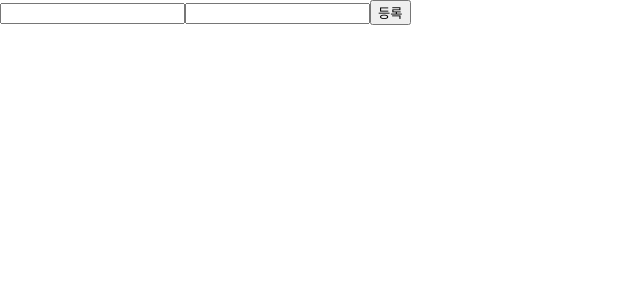
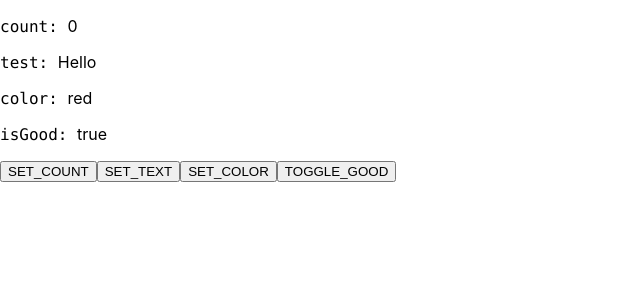
Before and after one commit to Taeyeon-Lim/ts-react-tutorial, a React (Create React App) app: page / in a window 1280 px wide. Shown: the top 300 px of the page, without its empty margins (0-640 px from the left). Built offline with nearby package versions, Linux system fonts and the light colour scheme.

Commit message:
useReducer를 사용하여 상태 관리해보기

```diff
--- a/src/App.tsx
+++ b/src/App.tsx
@@ -1,11 +1,8 @@
 import React from 'react';
-import MyForm from './MyForm';
+import ReducerSample from './ReducerSample';
 
 function App() {
-  const onSubmit = (form: { name: string; description: string }) => {
-    console.log(form);
-  };
-  return <MyForm onSubmit={onSubmit} />;
+  return <ReducerSample />;
 }
 
 export default App;
--- /dev/null
+++ b/src/ReducerSample.tsx
@@ -0,0 +1,78 @@
+// Counter.tsx 보다 좀 더 복잡한 Reducer를 사용하는 예제
+import React, { useReducer } from 'react';
+
+type Color = 'red' | 'orange' | 'yellow';
+
+type State = {
+  count: number;
+  text: string;
+  color: Color;
+  isGood: boolean;
+};
+
+type Action =
+  | { type: 'SET_COUNT'; count: number }
+  | { type: 'SET_TEXT'; text: string }
+  | { type: 'SET_COLOR'; color: Color }
+  | { type: 'TOGGLE_GOOD' };
+
+// 파라미터로 [State, Action]타입을 받아서 반드시 State 타입의 데이터를 반환
+function reducer(state: State, action: Action): State {
+  switch (action.type) {
+    case 'SET_COUNT':
+      // 'SET_COUNT' 타입 내의 action 안에 [ count ]가 있으므로 자동 완성됨
+      return { ...state, count: action.count };
+    case 'SET_TEXT':
+      return { ...state, text: action.text };
+    case 'SET_COLOR':
+      return { ...state, color: action.color };
+    case 'TOGGLE_GOOD':
+      return { ...state, isGood: !state.isGood };
+    default:
+      throw new Error('unHandled Action Type');
+  }
+}
+
+function ReducerSample() {
+  const [state, dispatch] = useReducer(reducer, {
+    // 예상된 타입의 값이 아닌 경우, 에러를 표시해준다
+    count: 0,
+    text: 'Hello',
+    color: 'red',
+    isGood: true,
+  });
+
+  // 아래처럼 선언 시 오류를 표시함
+  // const setCount = () => dispatch({ type: 'SET_COUNT'});
+  // 자동완성을 누르면, count가 필요함을 알려준다
+  const setCount = () => dispatch({ type: 'SET_COUNT', count: 5 });
+  const setText = () => dispatch({ type: 'SET_TEXT', text: 'Bye' });
+  const setColor = () =>
+    dispatch({ type: 'SET_COLOR', color: 'orange' });
+  const toggleGood = () => dispatch({ type: 'TOGGLE_GOOD' });
+
+  return (
+    <div>
+      <p>
+        <code>count: </code> {state.count}
+      </p>
+      <p>
+        <code>test: </code> {state.text}
+      </p>
+      <p>
+        <code>color: </code> {state.color}
+      </p>
+      <p>
+        <code>isGood: </code> {state.isGood ? 'true' : 'false'}
+      </p>
+      <div>
+        <button onClick={setCount}>SET_COUNT</button>
+        <button onClick={setText}>SET_TEXT</button>
+        <button onClick={setColor}>SET_COLOR</button>
+        <button onClick={toggleGood}>TOGGLE_GOOD</button>
+      </div>
+    </div>
+  );
+}
+
+export default ReducerSample;
```
Also changed, not shown: src/Counter.tsx (+21 -6 lines).
